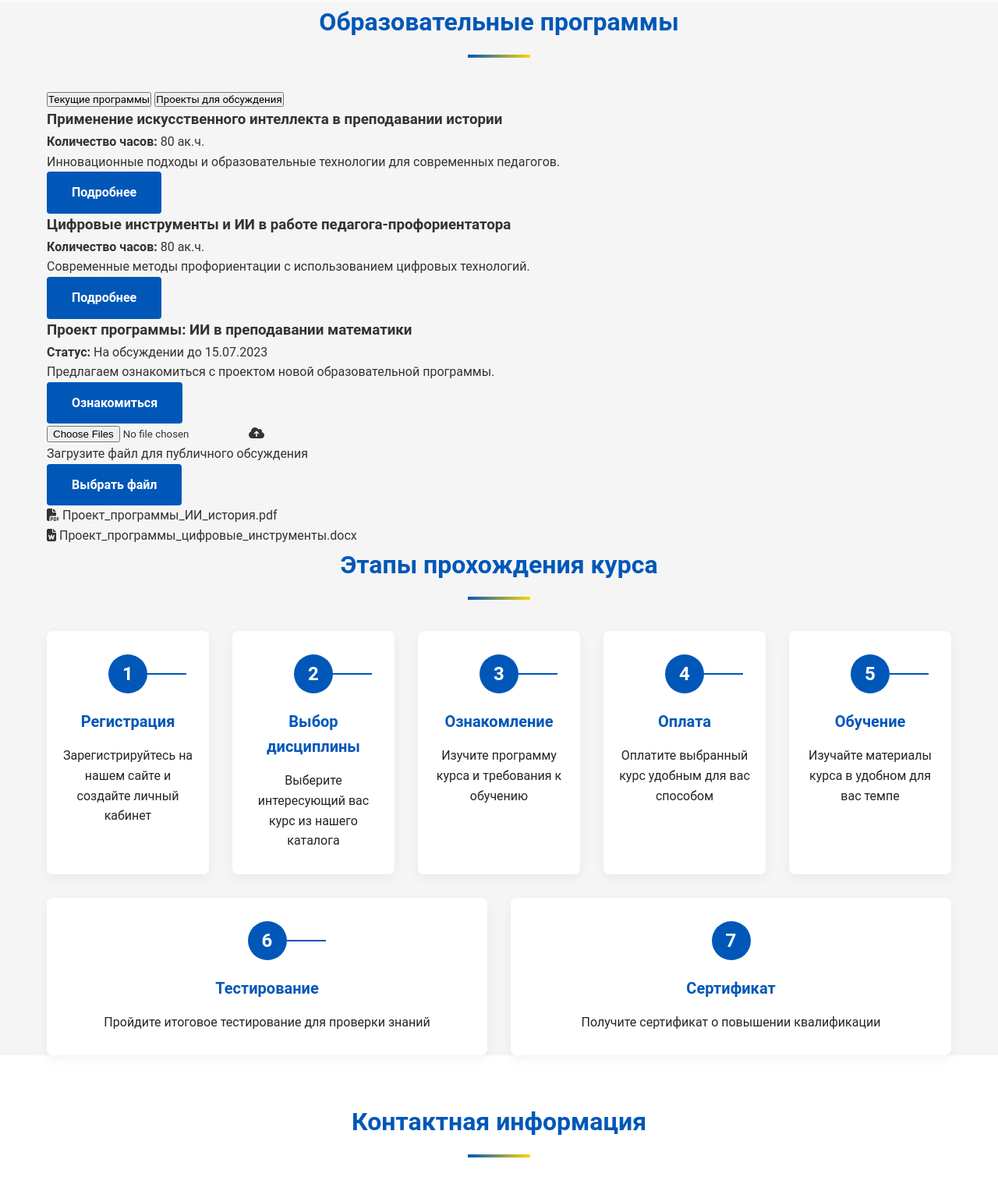
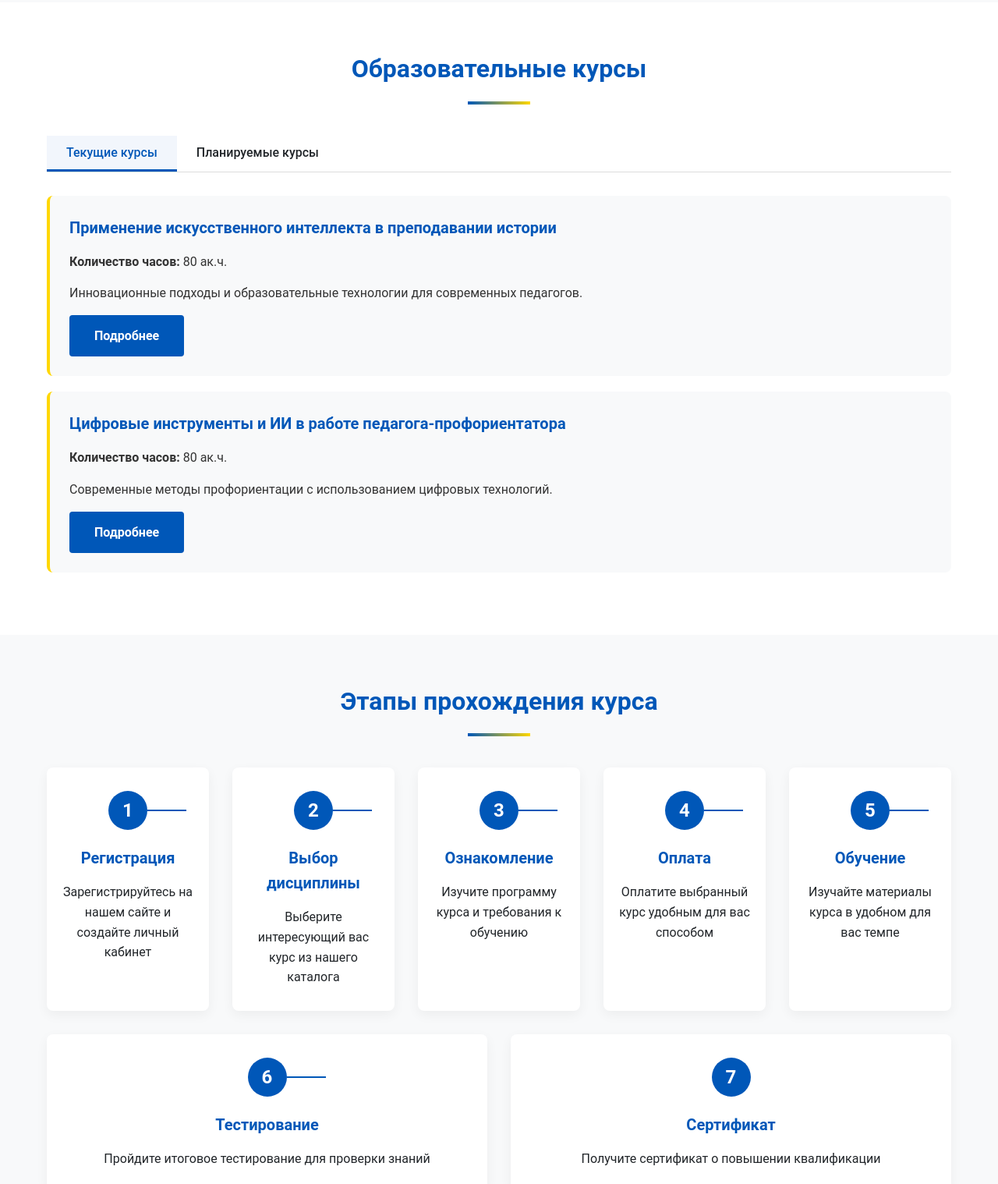
Before and after one commit to medindnd/Qazbilik, a plain HTML site: page index.html in a window 1280 px wide. Shown: the part 1997-3515 px from the top of the page at 78% size. Drawn offline with Linux system fonts and the light colour scheme.

Commit message:
index.html

```diff
--- a/index.html
+++ b/index.html
@@ -366,62 +366,116 @@
             z-index: 1;
         }
 
-       <!-- Programs Section -->
-<section class="programs">
-    <div class="container">
-        <h2 class="section-title">Образовательные курсы</h2>
+        /* Programs Section */
+        .programs {
+            padding: 60px 0;
+            background-color: white;
+        }
 
-        <div class="program-tabs">
-            <button class="tab-btn active" data-tab="tab1">Текущие курсы</button>
-            <button class="tab-btn" data-tab="tab2">Планируемые курсы</button>
-        </div>
+        .program-tabs {
+            display: flex;
+            margin-bottom: 30px;
+            border-bottom: 1px solid #ddd;
+            overflow-x: auto;
+        }
 
-        <div id="tab1" class="tab-content active">
-            <div class="program-card">
-                <h3>Применение искусственного интеллекта в преподавании истории</h3>
-                <p><strong>Количество часов:</strong> 80 ак.ч.</p>
-                <p>Инновационные подходы и образовательные технологии для современных педагогов.</p>
-                <a href="enroll.html?course=ai-history" class="btn">Подробнее</a>
-            </div>
+        .tab-btn {
+            padding: 12px 25px;
+            background: none;
+            border: none;
+            border-bottom: 3px solid transparent;
+            font-size: 16px;
+            font-weight: 500;
+            color: var(--dark-color);
+            cursor: pointer;
+            transition: var(--transition);
+            white-space: nowrap;
+        }
 
-            <div class="program-card">
-                <h3>Цифровые инструменты и ИИ в работе педагога-профориентатора</h3>
-                <p><strong>Количество часов:</strong> 80 ак.ч.</p>
-                <p>Современные методы профориентации с использованием цифровых технологий.</p>
-                <a href="enroll.html?course=digital-tools" class="btn">Подробнее</a>
-            </div>
-        </div>
+        .tab-btn.active {
+            border-bottom-color: var(--primary-color);
+            color: var(--primary-color);
+            background-color: rgba(0, 87, 184, 0.05);
+        }
 
-        <div id="tab2" class="tab-content">
-            <div class="program-card">
-                <h3>ИИ в преподавании математики</h3>
-                <p><strong>Статус:</strong> В разработке</p>
-                <p>Предлагаем ознакомиться с новым курсом по применению ИИ в математике.</p>
-                <a href="#" class="btn">Ознакомиться</a>
-            </div>
+        .tab-btn:hover:not(.active) {
+            background-color: rgba(0, 0, 0, 0.05);
+        }
 
-            <div class="file-upload">
-                <input type="file" id="file-upload" multiple>
-                <label for="file-upload">
-                    <i class="fas fa-cloud-upload-alt"></i>
-                    <p>Загрузите файлы с предложениями по новым курсам</p>
-                    <span class="btn">Выбрать файл</span>
-                </label>
+        .tab-content {
+            display: none;
+            animation: fadeIn 0.5s ease;
+        }
 
-                <div class="uploaded-files">
-                    <div class="file-item">
-                        <i class="fas fa-file-pdf"></i>
-                        <span>Предложения_по_курсу_ИИ_математика.pdf</span>
-                    </div>
-                    <div class="file-item">
-                        <i class="fas fa-file-word"></i>
-                        <span>Идеи_новых_курсов.docx</span>
-                    </div>
-                </div>
-            </div>
-        </div>
-    </div>
-</section>
+        .tab-content.active {
+            display: block;
+        }
+
+        .program-card {
+            background-color: var(--light-color);
+            padding: 25px;
+            border-radius: 8px;
+            margin-bottom: 20px;
+            border-left: 4px solid var(--secondary-color);
+        }
+
+        .program-card h3 {
+            color: var(--primary-color);
+            margin-bottom: 15px;
+            font-size: 20px;
+        }
+
+        .program-card p {
+            margin-bottom: 15px;
+        }
+
+        .file-upload {
+            background-color: white;
+            padding: 20px;
+            border-radius: 8px;
+            border: 2px dashed #ddd;
+            text-align: center;
+            margin-top: 30px;
+            transition: var(--transition);
+        }
+
+        .file-upload:hover {
+            border-color: var(--primary-color);
+            background-color: rgba(0, 87, 184, 0.05);
+        }
+
+        .file-upload input {
+            display: none;
+        }
+
+        .file-upload label {
+            display: block;
+            cursor: pointer;
+            color: var(--primary-color);
+            font-weight: 500;
+        }
+
+        .file-upload i {
+            font-size: 40px;
+            margin-bottom: 15px;
+            color: var(--primary-color);
+        }
+
+        .uploaded-files {
+            margin-top: 20px;
+        }
+
+        .file-item {
+            display: flex;
+            align-items: center;
+            padding: 10px;
+            border-bottom: 1px solid #eee;
+        }
+
+        .file-item i {
+            margin-right: 10px;
+            color: var(--primary-color);
+        }
 
         /* Steps Section */
         .steps {
@@ -840,11 +894,11 @@
     <!-- Programs Section -->
     <section class="programs">
         <div class="container">
-            <h2 class="section-title">Образовательные программы</h2>
+            <h2 class="section-title">Образовательные курсы</h2>
 
             <div class="program-tabs">
-                <button class="tab-btn active" data-tab="tab1">Текущие программы</button>
-                <button class="tab-btn" data-tab="tab2">Проекты для обсуждения</button>
+                <button class="tab-btn active" data-tab="tab1">Текущие курсы</button>
+                <button class="tab-btn" data-tab="tab2">Планируемые курсы</button>
             </div>
 
             <div id="tab1" class="tab-content active">
@@ -865,9 +919,9 @@
 
             <div id="tab2" class="tab-content">
                 <div class="program-card">
-                    <h3>Проект программы: ИИ в преподавании математики</h3>
-                    <p><strong>Статус:</strong> На обсуждении до 15.07.2023</p>
-                    <p>Предлагаем ознакомиться с проектом новой образовательной программы.</p>
+                    <h3>ИИ в преподавании математики</h3>
+                    <p><strong>Статус:</strong> В разработке</p>
+                    <p>Предлагаем ознакомиться с новым курсом по применению ИИ в математике.</p>
                     <a href="#" class="btn">Ознакомиться</a>
                 </div>
 
@@ -875,18 +929,18 @@
                     <input type="file" id="file-upload" multiple>
                     <label for="file-upload">
                         <i class="fas fa-cloud-upload-alt"></i>
-                        <p>Загрузите файл для публичного обсуждения</p>
+                        <p>Загрузите файлы с предложениями по новым курсам</p>
                         <span class="btn">Выбрать файл</span>
                     </label>
 
                     <div class="uploaded-files">
                         <div class="file-item">
                             <i class="fas fa-file-pdf"></i>
-                            <span>Проект_программы_ИИ_история.pdf</span>
+                            <span>Предложения_по_курсу_ИИ_математика.pdf</span>
                         </div>
                         <div class="file-item">
                             <i class="fas fa-file-word"></i>
-                            <span>Проект_программы_цифровые_инструменты.docx</span>
+                            <span>Идеи_новых_курсов.docx</span>
                         </div>
                     </div>
                 </div>
```
